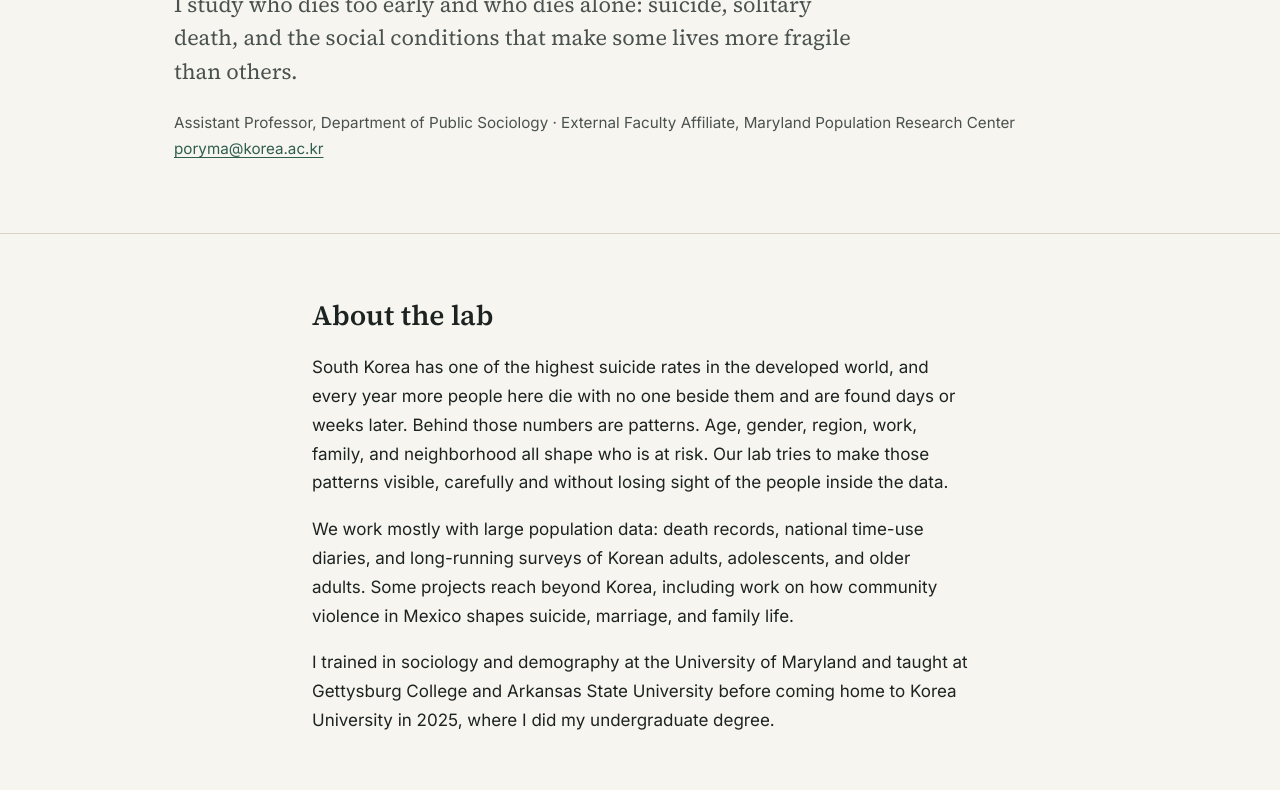
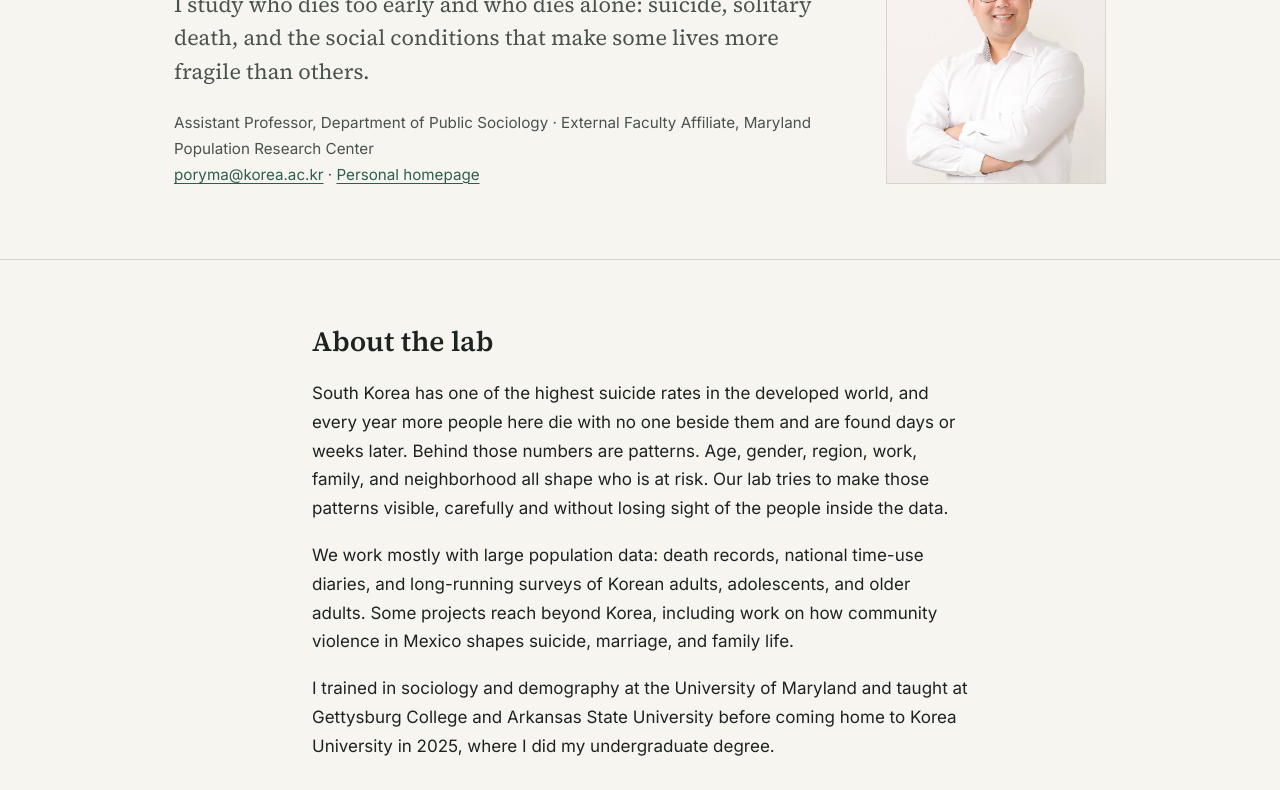
Before and after one commit to poryma/lab, a plain HTML site: page index.html in a window 1280 px wide. Shown: the part 247-1037 px from the top of the page. Drawn offline with Linux system fonts and the light colour scheme.

Commit message:
Add profile photo and link to personal homepage
Co-Authored-By: Claude Opus 5.5 <noreply@anthropic.com>

```diff
--- a/index.html
+++ b/index.html
@@ -29,12 +29,15 @@
 
 <main>
   <div class="hero">
-    <div class="wrap">
-      <div class="kicker">Korea University · Sejong Campus</div>
-      <h1>Jaein Lee, Ph.D.</h1>
-      <p class="lede">I study who dies too early and who dies alone: suicide, solitary death, and the social conditions that make some lives more fragile than others.</p>
-      <p class="meta">Assistant Professor, Department of Public Sociology · External Faculty Affiliate, Maryland Population Research Center<br>
-        <a href="mailto:poryma@korea.ac.kr">poryma@korea.ac.kr</a></p>
+    <div class="wrap hero-grid">
+      <div>
+        <div class="kicker">Korea University · Sejong Campus</div>
+        <h1>Jaein Lee, Ph.D.</h1>
+        <p class="lede">I study who dies too early and who dies alone: suicide, solitary death, and the social conditions that make some lives more fragile than others.</p>
+        <p class="meta">Assistant Professor, Department of Public Sociology · External Faculty Affiliate, Maryland Population Research Center<br>
+          <a href="mailto:poryma@korea.ac.kr">poryma@korea.ac.kr</a> · <a href="https://poryma.github.io/">Personal homepage</a></p>
+      </div>
+      <img class="portrait" src="photo.jpg" alt="Portrait of Jaein Lee" width="714" height="1000">
     </div>
   </div>
 
@@ -179,7 +182,7 @@
       <strong>If you are struggling.</strong> In Korea you can call or text the suicide prevention line at <strong>109</strong>, any time, day or night. Outside Korea, please contact your local crisis service. You don't have to be in immediate danger to reach out.
     </div>
     <p>Jaein Lee · Department of Public Sociology, Korea University Sejong Campus · 2511 Sejong-ro, Sejong, Republic of Korea<br>
-      <a href="mailto:poryma@korea.ac.kr">poryma@korea.ac.kr</a> · Last updated November 2026</p>
+      <a href="mailto:poryma@korea.ac.kr">poryma@korea.ac.kr</a> · <a href="https://poryma.github.io/">Personal homepage</a> · Last updated November 2026</p>
   </div>
 </footer>
 
--- a/style.css
+++ b/style.css
@@ -90,6 +90,24 @@ nav a:hover, nav a[aria-current="page"] { color: var(--accent); }
   margin: 0;
 }
 .hero .meta { margin-top: 22px; font-size: .95rem; color: var(--ink-soft); }
+.hero-grid {
+  display: grid;
+  grid-template-columns: 1fr 220px;
+  gap: 48px;
+  align-items: center;
+}
+.portrait {
+  width: 220px;
+  height: 280px;
+  object-fit: cover;
+  object-position: 50% 15%;
+  border: 1px solid var(--rule);
+  background: #fff;
+}
+@media (max-width: 720px) {
+  .hero-grid { grid-template-columns: 1fr; gap: 28px; }
+  .portrait { order: -1; width: 160px; height: 200px; }
+}
 
 /* ---------- sections ---------- */
 section { padding: 64px 0; border-bottom: 1px solid var(--rule); }
```
Also changed, not shown: ai.html (+1 -1 lines), photo.jpg (added).
